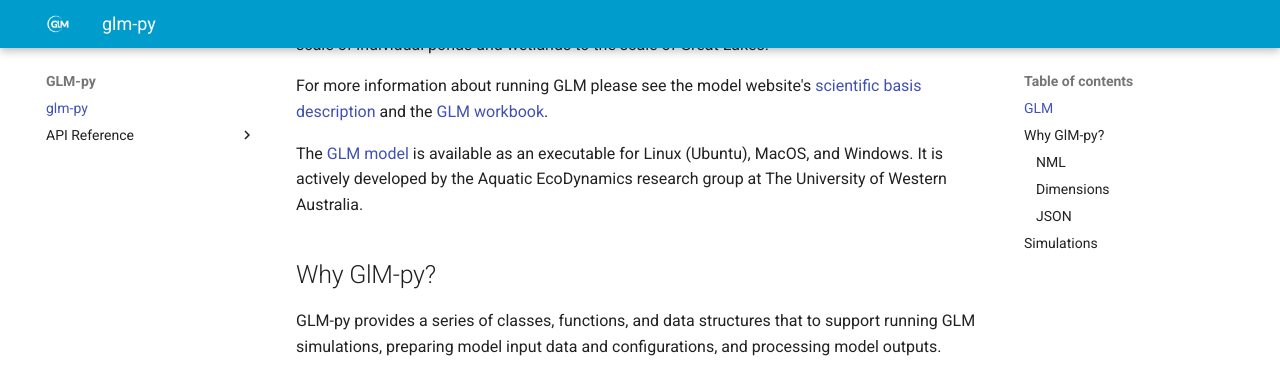
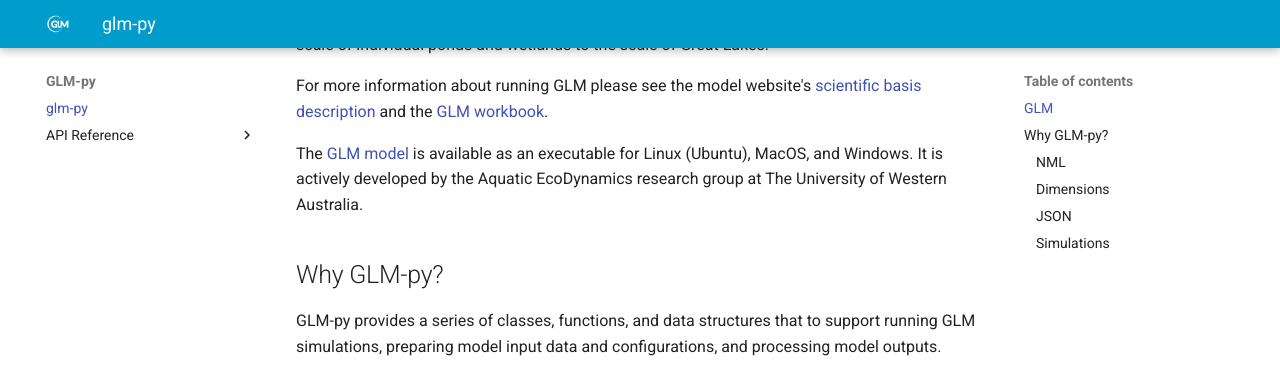
Before and after one commit to WET-tool/glm-py, an MkDocs documentation site: the page built from docs/index.md, in a window 1280 px wide and 900 px high, scrolled down 434 px. Shown: the top 378 px of the window. Built offline with MkDocs 1.6.1 and Material for MkDocs 9.7.7, drawn with Linux system fonts in a browser that asks for light colours.

Commit message:
update docs

```diff
--- a/docs/index.md
+++ b/docs/index.md
@@ -13,7 +13,7 @@
 The <a href="https://github.com/AquaticEcoDynamics/glm-aed/tree/main/binaries" target="_blank">GLM model</a> is available as an executable for Linux (Ubuntu), MacOS, and Windows. It is actively developed by the
 Aquatic EcoDynamics research group at The University of Western Australia.
 
-## Why GlM-py?
+## Why GLM-py?
 
 GLM-py provides a series of classes, functions, and data structures that to support running GLM simulations, preparing model input data and configurations, and processing model outputs.
 
@@ -31,6 +31,6 @@
 
 Tools to convert JSON data to `.nml` format data. Useful for handling client requests if GLM is deployed within a web API / REST API.
 
-## Simulations
+### Simulations
 
 Classes to handle running GLM simulations and processing output data into CSV, JSON, or NetCDF files or generating a JSON stream to pass onto clients.
```
